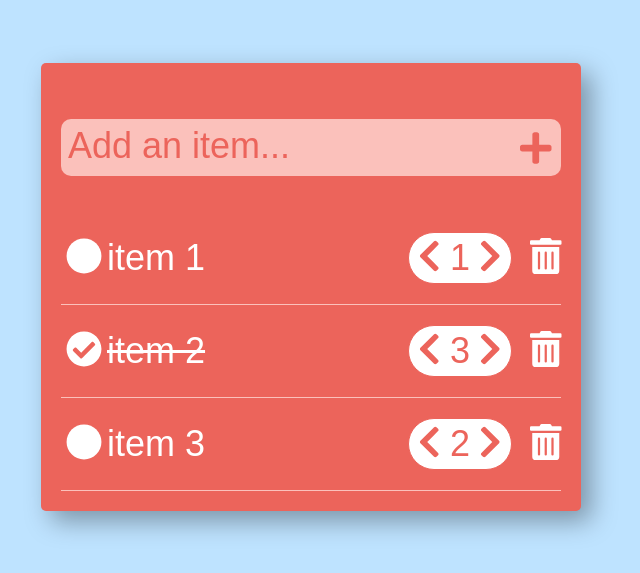
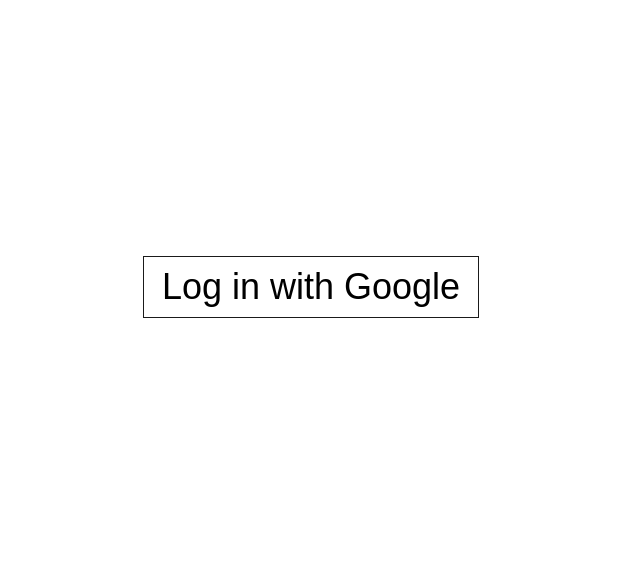
Before and after one commit to sarthak264/shopping-list, a React (Create React App) app: page / in a window 1280 px wide. Shown: the part 113-686 px from the top of the page, without its empty margins (329-969 px from the left). Built offline with nearby package versions, Linux system fonts and the light colour scheme.

Commit message:
added log in page

```diff
--- a/src/App.js
+++ b/src/App.js
@@ -1,10 +1,17 @@
 import React from "react";
 import ShoppingList from "./components/ShoppingList";
+import logIn from './components/LogIn'
+import {BrowserRouter as Router, Switch, Route} from 'react-router-dom'
 
 const App = () => {
   return (
     <>
-      <ShoppingList />
+    <Router>
+      <Switch>
+        <Route exact path="/" component={logIn} />
+        <Route path="/list" component={ShoppingList} />
+      </Switch>
+    </Router>
     </>
   );
 };
--- /dev/null
+++ b/src/components/LogIn.jsx
@@ -0,0 +1,12 @@
+import React from "react";
+import "./login.css";
+
+const logIn = () => {
+  return (
+    <section className="log_in_page">
+      <button class="log_in_btn">Log in with Google</button>
+    </section>
+  );
+};
+
+export default logIn;
--- /dev/null
+++ b/src/components/login.css
@@ -0,0 +1,11 @@
+.log_in_page {
+  height: 100vh;
+  display: grid;
+  place-items: center center;
+}
+.log_in_btn {
+  color: black;
+  font-size: 1rem;
+  padding: 0.25rem 0.5rem;
+  border: 1px solid #1a1a1a;
+}
```
